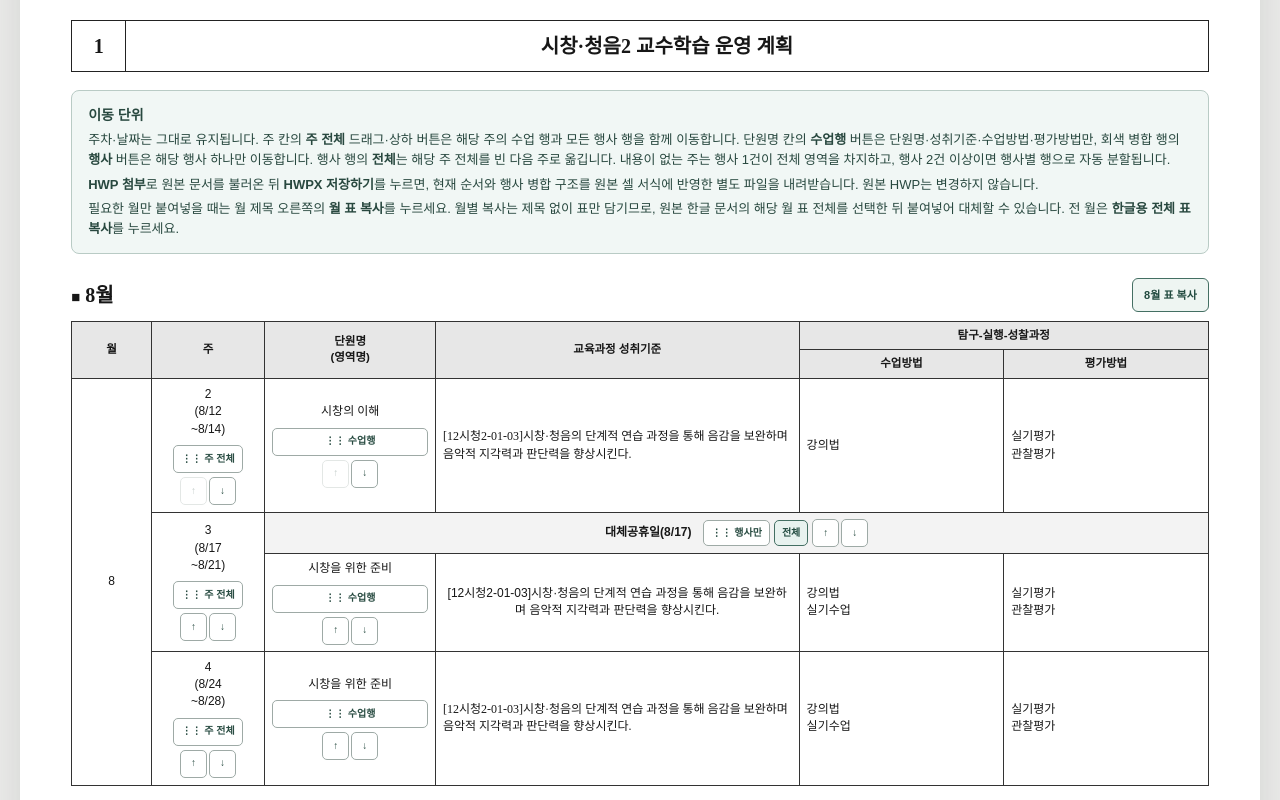
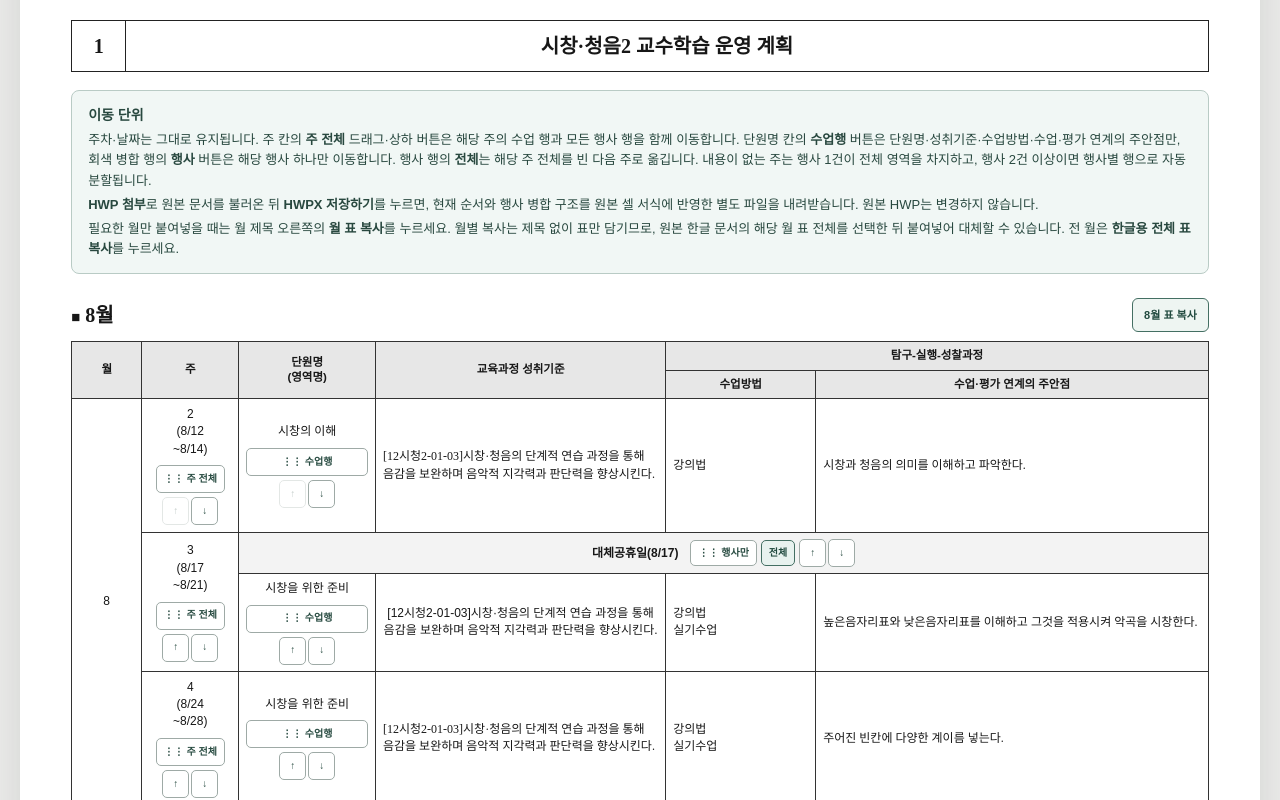
Before and after one commit to lallafm1984/lotto-web, a Next.js app: page /teaching-plan in a window 1280 px wide. Shown: the part 460-1260 px from the top of the page. Built offline with nearby package versions, Linux system fonts and the light colour scheme.

Commit message:
Preserve teaching plan focus column proportions

```diff
--- a/app/teaching-plan/hwpx-client.ts
+++ b/app/teaching-plan/hwpx-client.ts
@@ -20,13 +20,13 @@ const FIELD_OLD_COLUMNS: Record<FieldKey, number> = {
   unit: 2,
   achievement: 3,
   teaching: 5,
-  evaluation: 6,
+  focus: 7,
 };
 const FIELD_NEW_COLUMNS: Record<FieldKey, number> = {
   unit: 2,
   achievement: 3,
   teaching: 4,
-  evaluation: 5,
+  focus: 5,
 };
 
 type PageDef = {
@@ -126,7 +126,7 @@ function parsePlanTable(table: Element, sourceIndex: number): PlanTable | null {
     };
   });
   const headerLabels = parsed.filter((cell) => cell.header).map((cell) => normalizedLabel(cell.text));
-  const required = ["월", "주", "단원명", "교육과정성취기준", "수업방법", "평가방법"];
+  const required = ["월", "주", "단원명", "교육과정성취기준", "수업방법", "수업평가연계의주안점"];
   if (!required.every((label) => headerLabels.some((header) => header.includes(label)))) return null;
   const monthCell = parsed.find((cell) => !cell.header && cell.col === 0 && cell.text);
   if (!monthCell) return null;
@@ -303,11 +303,11 @@ function scaledColumnWidths(table: PlanTable) {
     planHeader(table, (label) => label.includes("단원명")),
     planHeader(table, (label) => label.includes("교육과정성취기준")),
     planHeader(table, (label) => label === "수업방법"),
-    planHeader(table, (label) => label === "평가방법"),
+    planHeader(table, (label) => label.includes("수업평가연계의주안점")),
   ];
   const topHeaders = table.cells.filter((cell) => cell.header && cell.row === 0);
   const total = topHeaders.reduce((sum, cell) => sum + cell.width, 0) || 47836;
-  const fallback = [2264, 3138, 4415, 9375, 4848, 4848];
+  const fallback = [2264, 3138, 4415, 9375, 4848, 12685];
   const visible = headers.map((header, index) => header?.width || fallback[index]);
   const visibleTotal = visible.reduce((sum, width) => sum + width, 0);
   const scaled = visible.map((width) => Math.round((width / visibleTotal) * total));
@@ -380,8 +380,8 @@ function rewritePlanTable(
     topHeader.push(group);
   }
   const methodHeader = planHeader(planTable, (label) => label === "수업방법");
-  const evaluationHeader = planHeader(planTable, (label) => label === "평가방법");
-  const secondHeader = [methodHeader, evaluationHeader].flatMap((roleHeader, index) => {
+  const focusHeader = planHeader(planTable, (label) => label.includes("수업평가연계의주안점"));
+  const secondHeader = [methodHeader, focusHeader].flatMap((roleHeader, index) => {
     const source = roleHeader ? headerAt(roleHeader.row, roleHeader.col) : undefined;
     if (!source) return [];
     const cell = source.cloneNode(true) as Element;
@@ -394,7 +394,7 @@ function rewritePlanTable(
     unit: planHeader(planTable, (label) => label.includes("단원명"))?.col ?? FIELD_OLD_COLUMNS.unit,
     achievement: planHeader(planTable, (label) => label.includes("교육과정성취기준"))?.col ?? FIELD_OLD_COLUMNS.achievement,
     teaching: methodHeader?.col ?? FIELD_OLD_COLUMNS.teaching,
-    evaluation: evaluationHeader?.col ?? FIELD_OLD_COLUMNS.evaluation,
+    focus: focusHeader?.col ?? FIELD_OLD_COLUMNS.focus,
   };
 
   for (const week of weeks) {
@@ -428,7 +428,7 @@ function rewritePlanTable(
     if (hasContent || events.length === 0) {
       const contentRowIndex = rowIndex + events.length;
       const contentHeight = heights[heights.length - 1];
-      const contentCells = (["unit", "achievement", "teaching", "evaluation"] as FieldKey[]).map((field) => {
+      const contentCells = (["unit", "achievement", "teaching", "focus"] as FieldKey[]).map((field) => {
         const source = sourceCell(payloadSlot.sourceTableIndex, payloadSlot.sourceCellIndexes[field]) ?? genericByColumn.get(oldFieldColumns[field]);
         if (!source) throw new Error("원본 표의 수업 셀 서식을 찾지 못했습니다.");
         const cell = source.cloneNode(true) as Element;
@@ -523,7 +523,7 @@ export function saveEditedHwpx(prepared: PreparedHwpx, options: SaveOptions) {
     const candidateTables = descendantsByName(document, "tbl");
     const planElements = candidateTables.filter((table) => {
       const labels = tableCells(table).filter((cell) => numberAttribute(firstDescendant(cell, "cellAddr"), "rowAddr") <= 1).map((cell) => normalizedLabel(cellText(cell)));
-      return ["월", "주", "단원명", "교육과정성취기준", "수업방법", "평가방법"].every((label) => labels.some((item) => item.includes(label)));
+      return ["월", "주", "단원명", "교육과정성취기준", "수업방법", "수업평가연계의주안점"].every((label) => labels.some((item) => item.includes(label)));
     });
     const originalTables = new Map(planElements.map((table, index) => [
       index + planTableOffset,
--- a/app/teaching-plan/plan-model.ts
+++ b/app/teaching-plan/plan-model.ts
@@ -7,7 +7,7 @@ import type {
   WeekPayload,
 } from "./plan-types";
 
-export const fieldKeys: FieldKey[] = ["unit", "achievement", "teaching", "evaluation"];
+export const fieldKeys: FieldKey[] = ["unit", "achievement", "teaching", "focus"];
 
 type FieldRange = { start: number; end: number };
 
@@ -21,7 +21,7 @@ export function visibleTable(table: PlanTable): PlanTable {
     const normalized = normalizedLabel(cell.text);
     const hiddenHeader = cell.header && (
       cell.text.includes("탐구과정") ||
-      normalized.includes("수업평가연계의주안점")
+      normalized === "평가방법"
     );
     if (!hiddenHeader) continue;
     for (let col = cell.col; col < cell.col + cell.colspan; col += 1) {
@@ -57,7 +57,7 @@ function getFieldRanges(table: PlanTable): Record<FieldKey, FieldRange> {
     unit: findHeader((label) => label.includes("단원명")),
     achievement: findHeader((label) => label.includes("교육과정성취기준")),
     teaching: findHeader((label) => label === "수업방법"),
-    evaluation: findHeader((label) => label === "평가방법"),
+    focus: findHeader((label) => label.includes("수업평가연계의주안점")),
   };
 }
 
@@ -117,7 +117,7 @@ export function normalizeSubject(subject: PlanSubject): NormalizedMonth[] {
             unit: uniqueFieldCells.unit[0]?.sourceIndex,
             achievement: uniqueFieldCells.achievement[0]?.sourceIndex,
             teaching: uniqueFieldCells.teaching[0]?.sourceIndex,
-            evaluation: uniqueFieldCells.evaluation[0]?.sourceIndex,
+            focus: uniqueFieldCells.focus[0]?.sourceIndex,
             events: eventCells.flatMap((cell) => cell.sourceIndex === undefined ? [] : [cell.sourceIndex]),
           },
         });
--- a/app/teaching-plan/plan-types.ts
+++ b/app/teaching-plan/plan-types.ts
@@ -37,7 +37,7 @@ export type PlanData = {
   subjects: PlanSubject[];
 };
 
-export type FieldKey = "unit" | "achievement" | "teaching" | "evaluation";
+export type FieldKey = "unit" | "achievement" | "teaching" | "focus";
 
 export type WeekPayload = Record<FieldKey, string>;
 
@@ -55,7 +55,7 @@ export type NormalizedWeek = {
     unit?: number;
     achievement?: number;
     teaching?: number;
-    evaluation?: number;
+    focus?: number;
     events: number[];
   };
 };
--- a/app/teaching-plan/plan-viewer.tsx
+++ b/app/teaching-plan/plan-viewer.tsx
@@ -60,7 +60,7 @@ function headerText(value: string) {
 
 const hwpUnitsPerMillimeter = 7200 / 25.4;
 const originalTableWidthFallback = 47836;
-const visibleColumnWidthsFallback = [2264, 3138, 4415, 9375, 4848, 4848];
+const visibleColumnWidthsFallback = [2264, 3138, 4415, 9375, 4848, 12685];
 
 function millimeters(hwpUnits: number) {
   return Math.round((hwpUnits / hwpUnitsPerMillimeter) * 100) / 100;
@@ -90,15 +90,14 @@ function hancomTableLayout(subject: PlanSubject, month: NormalizedMonth) {
     headerWidth((label) => label.includes("단원명")),
     headerWidth((label) => label.includes("교육과정성취기준")),
     headerWidth((label) => label === "수업방법"),
-    headerWidth((label) => label === "평가방법"),
+    headerWidth((label) => label.includes("수업평가연계의주안점")),
   ];
   const hiddenWidths = [
     headerWidth((label) => label.startsWith("탐구과정기능")),
-    headerWidth((label) => label.includes("수업평가연계의주안점")),
+    headerWidth((label) => label === "평가방법"),
   ];
-  const requiredWidths = [...visibleWidths, hiddenWidths[1]];
-  const sourceTotal = requiredWidths.every(Boolean)
-    ? requiredWidths.reduce((sum, width) => sum + width, 0) + hiddenWidths[0]
+  const sourceTotal = [...visibleWidths, ...hiddenWidths].every(Boolean)
+    ? [...visibleWidths, ...hiddenWidths].reduce((sum, width) => sum + width, 0)
     : originalTableWidthFallback;
   const visibleTotal = visibleWidths.reduce((sum, width) => sum + width, 0);
   if (!visibleTotal || visibleWidths.some((width) => !width)) {
@@ -173,7 +172,7 @@ function buildHancomCopy(
       const contentCells = `<td lang="ko" style="${centered}">${htmlText(payload.unit)}</td>` +
         `<td style="${achievement}">${htmlText(payload.achievement)}</td>` +
         `<td style="${centered}">${htmlText(payload.teaching)}</td>` +
-        `<td style="${centered}">${htmlText(payload.evaluation)}</td>`;
+        `<td style="${centered}">${htmlText(payload.focus)}</td>`;
       const eventRows = events.map((eventText, index) => (
         `<tr style="height:${rowHeights[index]}mm;">${index === 0 ? monthCell + weekCell : ""}` +
         `<td colspan="4" lang="ko" style="${event}">${htmlText(eventText)}</td></tr>`
@@ -194,18 +193,18 @@ function buildHancomCopy(
       `<thead><tr style="height:${millimeters(1466)}mm;"><th rowspan="2" lang="ko" style="${header}">${headerText("월")}</th><th rowspan="2" lang="ko" style="${header}">${headerText("주")}</th>` +
       `<th rowspan="2" lang="ko" style="${header}">${headerText("단원명\n(영역명)")}</th><th rowspan="2" lang="ko" style="${header}">${headerText("교육과정 성취기준")}</th>` +
       `<th colspan="2" lang="ko" style="${header}">${headerText("탐구-실행-성찰과정")}</th></tr>` +
-      `<tr style="height:${millimeters(2638)}mm;"><th lang="ko" style="${header}">${headerText("수업방법")}</th><th lang="ko" style="${header}">${headerText("평가방법")}</th></tr></thead>` +
+      `<tr style="height:${millimeters(2638)}mm;"><th lang="ko" style="${header}">${headerText("수업방법")}</th><th lang="ko" style="${header}">${headerText("수업·평가 연계의 주안점")}</th></tr></thead>` +
       `<tbody>${rows}</tbody></table>`;
   }).join("");
 
   const html = `<!DOCTYPE html><html lang="ko" xmlns:o="urn:schemas-microsoft-com:office:office" xmlns:w="urn:schemas-microsoft-com:office:word"><head><meta charset="utf-8"><style>@font-face{font-family:'맑은 고딕';src:local('맑은 고딕'),local('Malgun Gothic')}p{margin:0}table,td,th,span{mso-fareast-font-family:'맑은 고딕';}</style></head><body><!--StartFragment--><div lang="ko" style="margin:0;padding:0;${hancomBodyFont}">${htmlMonths}</div><!--EndFragment--></body></html>`;
   const plain = months.flatMap((month) => [
     ...(scope === "all" ? [`■ ${month.month}월`] : []),
-    "월\t주\t단원명(영역명)\t교육과정 성취기준\t수업방법\t평가방법",
+    "월\t주\t단원명(영역명)\t교육과정 성취기준\t수업방법\t수업·평가 연계의 주안점",
     ...month.weeks.flatMap((week) => {
       const payload = payloadBySlot.get(week.id) ?? week.payload;
       const events = eventsBySlot.get(week.id) ?? week.events;
-      const contentRow = [month.month, week.week, payload.unit, payload.achievement, payload.teaching, payload.evaluation]
+      const contentRow = [month.month, week.week, payload.unit, payload.achievement, payload.teaching, payload.focus]
         .map((value) => value.replace(/\n/g, " / "))
         .join("\t");
       if (!events.length) return [contentRow];
@@ -391,7 +390,7 @@ export function PlanViewer() {
     const [movedPayload] = nextOrder.splice(sourceIndex, 1);
     nextOrder.splice(targetIndex, 0, movedPayload);
     setOrders((current) => ({ ...current, [subject.id]: nextOrder }));
-    setCopyStatus("단원명부터 평가방법까지의 수업 행만 이동했습니다.");
+    setCopyStatus("단원명부터 수업·평가 연계의 주안점까지의 수업 행만 이동했습니다.");
   };
 
   const movePayload = (slotId: string, direction: -1 | 1) => {
@@ -628,12 +627,14 @@ export function PlanViewer() {
 
         <aside className={styles.editGuide}>
           <strong>이동 단위</strong>
-          <p>주차·날짜는 그대로 유지됩니다. 주 칸의 <b>주 전체</b> 드래그·상하 버튼은 해당 주의 수업 행과 모든 행사 행을 함께 이동합니다. 단원명 칸의 <b>수업행</b> 버튼은 단원명·성취기준·수업방법·평가방법만, 회색 병합 행의 <b>행사</b> 버튼은 해당 행사 하나만 이동합니다. 행사 행의 <b>전체</b>는 해당 주 전체를 빈 다음 주로 옮깁니다. 내용이 없는 주는 행사 1건이 전체 영역을 차지하고, 행사 2건 이상이면 행사별 행으로 자동 분할됩니다.</p>
+          <p>주차·날짜는 그대로 유지됩니다. 주 칸의 <b>주 전체</b> 드래그·상하 버튼은 해당 주의 수업 행과 모든 행사 행을 함께 이동합니다. 단원명 칸의 <b>수업행</b> 버튼은 단원명·성취기준·수업방법·수업·평가 연계의 주안점만, 회색 병합 행의 <b>행사</b> 버튼은 해당 행사 하나만 이동합니다. 행사 행의 <b>전체</b>는 해당 주 전체를 빈 다음 주로 옮깁니다. 내용이 없는 주는 행사 1건이 전체 영역을 차지하고, 행사 2건 이상이면 행사별 행으로 자동 분할됩니다.</p>
           <p><b>HWP 첨부</b>로 원본 문서를 불러온 뒤 <b>HWPX 저장하기</b>를 누르면, 현재 순서와 행사 병합 구조를 원본 셀 서식에 반영한 별도 파일을 내려받습니다. 원본 HWP는 변경하지 않습니다.</p>
           <p>필요한 월만 붙여넣을 때는 월 제목 오른쪽의 <b>월 표 복사</b>를 누르세요. 월별 복사는 제목 없이 표만 담기므로, 원본 한글 문서의 해당 월 표 전체를 선택한 뒤 붙여넣어 대체할 수 있습니다. 전 월은 <b>한글용 전체 표 복사</b>를 누르세요.</p>
         </aside>
 
         {months.map((month) => {
+          const tableLayout = hancomTableLayout(subject, month);
+          const totalColumnWidth = tableLayout.columnWidthsMm.reduce((sum, width) => sum + width, 0);
           const monthRowCount = month.weeks.reduce((sum, week) => {
             const payload = payloadBySlot.get(week.id) ?? week.payload;
             const eventCount = (eventsBySlot.get(week.id) ?? week.events).length;
@@ -656,12 +657,9 @@ export function PlanViewer() {
               <div className={styles.tableScroller} tabIndex={0} aria-label={`${subject.name} ${month.month}월 운영계획 편집 표`}>
                 <table className={styles.originalTable}>
                   <colgroup>
-                    <col style={{ width: "7%" }} />
-                    <col style={{ width: "10%" }} />
-                    <col style={{ width: "15%" }} />
-                    <col style={{ width: "32%" }} />
-                    <col style={{ width: "18%" }} />
-                    <col style={{ width: "18%" }} />
+                    {tableLayout.columnWidthsMm.map((width, index) => (
+                      <col key={index} style={{ width: `${(width / totalColumnWidth) * 100}%` }} />
+                    ))}
                   </colgroup>
                   <thead>
                     <tr>
@@ -673,7 +671,7 @@ export function PlanViewer() {
                     </tr>
                     <tr>
                       <th>수업방법</th>
-                      <th>평가방법</th>
+                      <th>수업·평가 연계의 주안점</th>
                     </tr>
                   </thead>
                   <tbody>
@@ -749,7 +747,7 @@ export function PlanViewer() {
                           </td>
                           <td className={payloadIsEmpty(payload) ? styles.emptyPayload : ""}>{payload.achievement}</td>
                           <td className={payloadIsEmpty(payload) ? styles.emptyPayload : ""}>{payload.teaching}</td>
-                          <td className={payloadIsEmpty(payload) ? styles.emptyPayload : ""}>{payload.evaluation}</td>
+                          <td className={payloadIsEmpty(payload) ? styles.emptyPayload : ""}>{payload.focus}</td>
                         </>
                       );
                       const dropHandlers = {
```
